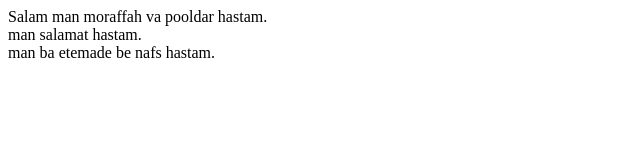
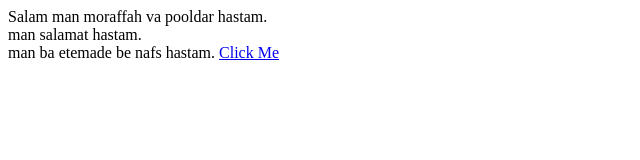
Before and after one commit to Mehrdad-sdf/SDF, a plain HTML site: page index.html in a window 1280 px wide. Shown: the full height of the page, 0-640 px from the left. Drawn offline with Linux system fonts and the light colour scheme.

Commit message:
added a tag to index.html

```diff
--- a/index.html
+++ b/index.html
@@ -5,6 +5,7 @@
     man moraffah va pooldar hastam.<br>
     man salamat hastam.<br>
     man ba etemade be nafs hastam.
+    <a href="http://www.google.com">Click Me</a>
 
 </body>
 
```
